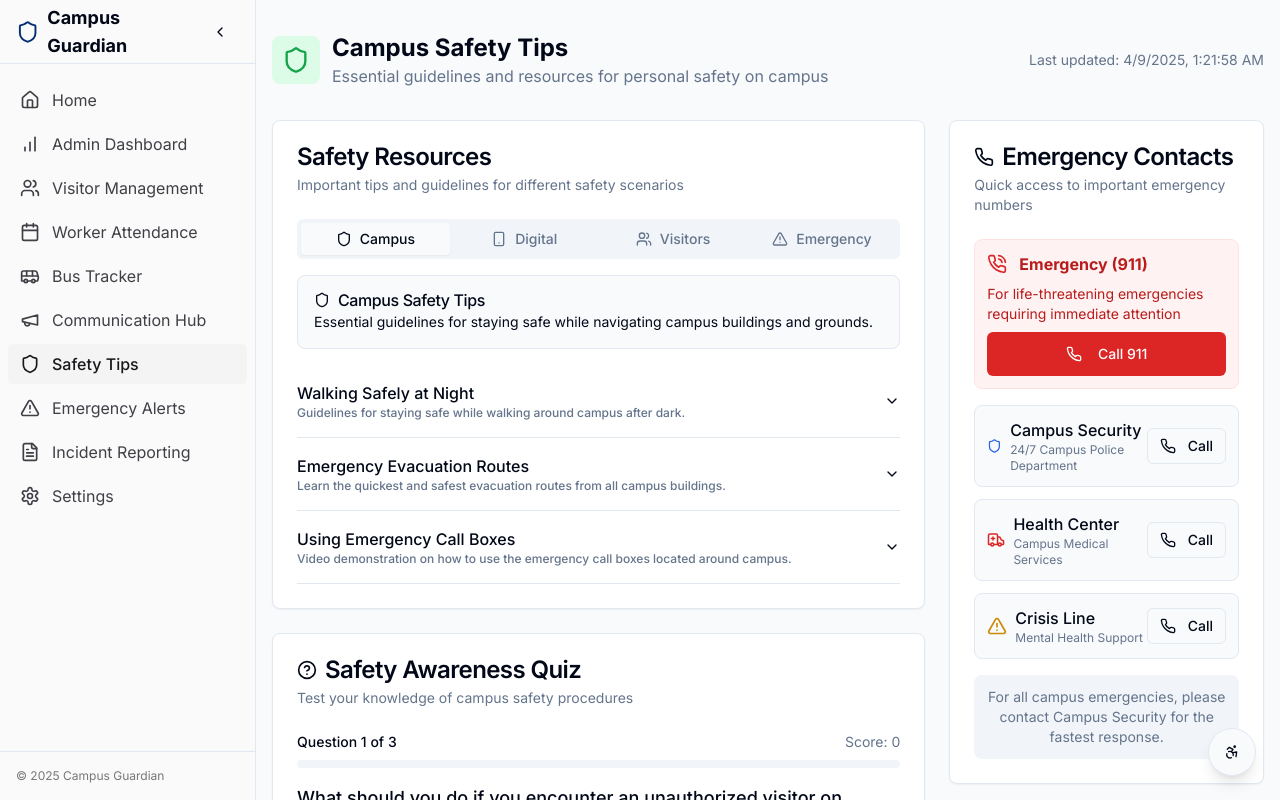
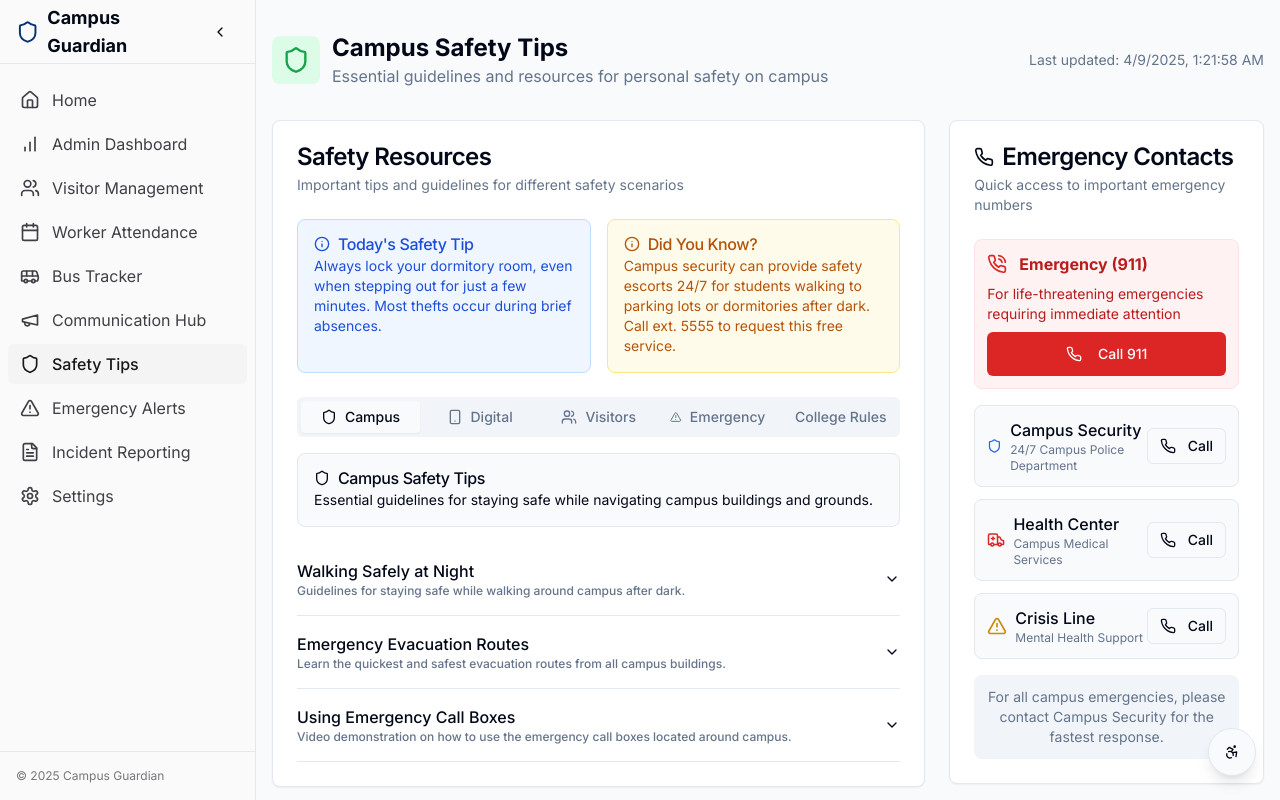
Before and after one commit to puli-pro/campus-guardian-shield, a React (Vite) app: page /safety-tips in a window 1280 px wide. Shown: the top 800 px of the page. Built offline with nearby package versions, Linux system fonts and the light colour scheme.

Commit message:
Add safety tips and emergency features
Implement safety tips, emergency alerts, and incident reporting sections.

```diff
--- a/src/components/safety/SafetyCategories.tsx
+++ b/src/components/safety/SafetyCategories.tsx
@@ -2,7 +2,7 @@
 import React, { useState } from "react";
 import { Card, CardContent, CardDescription, CardHeader, CardTitle } from "@/components/ui/card";
 import { Tabs, TabsContent, TabsList, TabsTrigger } from "@/components/ui/tabs";
-import { Shield, Smartphone, Users, AlertTriangle, Play, Volume2, FileText, ArrowUpRight } from "lucide-react";
+import { Shield, Smartphone, Users, AlertTriangle, Play, Volume2, FileText, ArrowUpRight, School, Info } from "lucide-react";
 import { Button } from "@/components/ui/button";
 import {
   Accordion,
@@ -113,6 +113,43 @@ const SafetyCategories = () => {
     }
   ];
 
+  // New college-specific rules
+  const collegeRules: SafetyTip[] = [
+    {
+      id: "r1",
+      title: "Campus Curfew Hours",
+      description: "Information about campus and dormitory curfew rules.",
+      type: "text",
+      content: "• Main campus gates close at 10:00 PM\n• Dormitory access restricted after 11:00 PM\n• Late entry requires security authorization\n• Weekend curfew extensions available with prior approval\n• Emergency exits remain accessible 24/7\n• Violation of curfew may result in disciplinary action"
+    },
+    {
+      id: "r2",
+      title: "Laboratory Safety Protocol",
+      description: "Required safety procedures for all science and engineering labs.",
+      type: "pdf",
+      source: "/lab-safety-protocol.pdf"
+    },
+    {
+      id: "r3",
+      title: "Event Registration Guidelines",
+      description: "Rules for organizing and conducting events on campus.",
+      type: "text",
+      content: "• All events require minimum 7-day advance registration\n• Events expecting 50+ attendees need security clearance\n• Outdoor events must end by 9:00 PM on weekdays\n• External speakers must be approved by administration\n• Fire safety protocols must be reviewed before decorating\n• Cleanup is the responsibility of the organizing group"
+    }
+  ];
+
+  // Daily safety tip
+  const dailyTip = {
+    title: "Today's Safety Tip",
+    content: "Always lock your dormitory room, even when stepping out for just a few minutes. Most thefts occur during brief absences."
+  };
+
+  // Did You Know fact
+  const safetyFact = {
+    title: "Did You Know?",
+    content: "Campus security can provide safety escorts 24/7 for students walking to parking lots or dormitories after dark. Call ext. 5555 to request this free service."
+  };
+
   const renderTipContent = (tip: SafetyTip) => {
     switch (tip.type) {
       case "text":
@@ -173,6 +210,8 @@ const SafetyCategories = () => {
         return visitorTips;
       case "emergency":
         return emergencyTips;
+      case "college":
+        return collegeRules;
       default:
         return campusTips;
     }
@@ -187,8 +226,29 @@ const SafetyCategories = () => {
         </CardDescription>
       </CardHeader>
       <CardContent className="space-y-4">
+        {/* Daily Tip and Did You Know section */}
+        <div className="grid grid-cols-1 md:grid-cols-2 gap-4 mb-6">
+          <Alert className="bg-blue-50 dark:bg-blue-950 border-blue-200 dark:border-blue-800">
+            <AlertTitle className="flex items-center text-blue-700 dark:text-blue-400">
+              <Info className="h-4 w-4 mr-2" /> {dailyTip.title}
+            </AlertTitle>
+            <AlertDescription className="text-blue-700 dark:text-blue-400">
+              {dailyTip.content}
+            </AlertDescription>
+          </Alert>
+
+          <Alert className="bg-amber-50 dark:bg-amber-950 border-amber-200 dark:border-amber-800">
+            <AlertTitle className="flex items-center text-amber-700 dark:text-amber-400">
+              <Info className="h-4 w-4 mr-2" /> {safetyFact.title}
+            </AlertTitle>
+            <AlertDescription className="text-amber-700 dark:text-amber-400">
+              {safetyFact.content}
+            </AlertDescription>
+          </Alert>
+        </div>
+
         <Tabs defaultValue="campus" onValueChange={setActiveCategory}>
-          <TabsList className="grid grid-cols-2 md:grid-cols-4 mb-4">
+          <TabsList className="grid grid-cols-2 md:grid-cols-5 mb-4">
             <TabsTrigger value="campus">
               <Shield className="h-4 w-4 mr-2" /> Campus
             </TabsTrigger>
@@ -200,6 +260,9 @@ const SafetyCategories = () => {
             </TabsTrigger>
             <TabsTrigger value="emergency">
               <AlertTriangle className="h-4 w-4 mr-2" /> Emergency
+            </TabsTrigger>
+            <TabsTrigger value="college">
+              <School className="h-4 w-4 mr-2" /> College Rules
             </TabsTrigger>
           </TabsList>
 
@@ -247,6 +310,17 @@ const SafetyCategories = () => {
             </Alert>
           </TabsContent>
 
+          <TabsContent value="college">
+            <Alert className="mb-4" className="bg-purple-50 dark:bg-purple-950 border-purple-200 dark:border-purple-900">
+              <AlertTitle className="flex items-center text-purple-700 dark:text-purple-400">
+                <School className="h-4 w-4 mr-2" /> College-Specific Rules
+              </AlertTitle>
+              <AlertDescription className="text-purple-700 dark:text-purple-400">
+                Important rules and guidelines specific to our college campus.
+              </AlertDescription>
+            </Alert>
+          </TabsContent>
+
           <Accordion type="single" collapsible className="w-full">
             {getTipsByCategory().map((tip) => (
               <AccordionItem key={tip.id} value={tip.id}>
```
